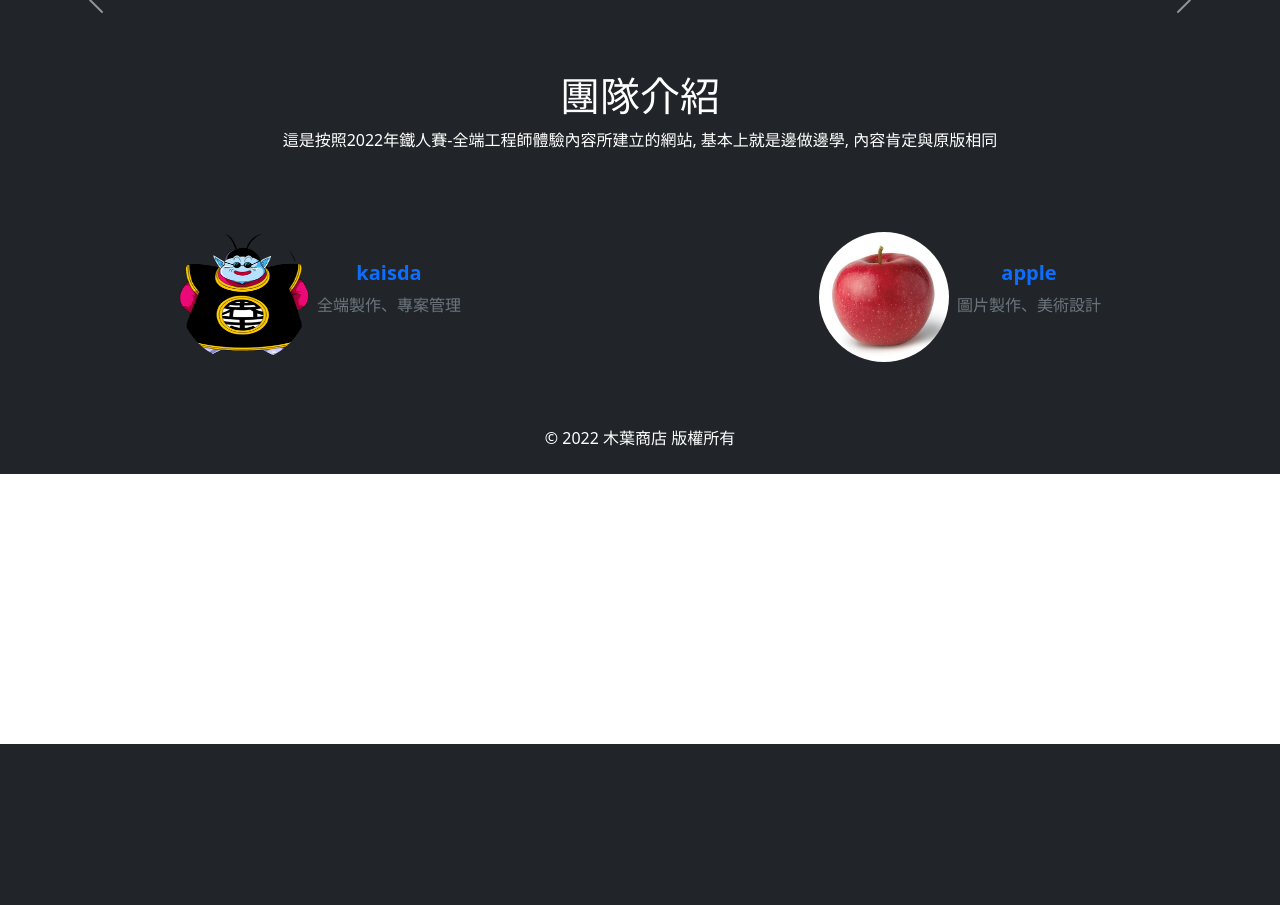
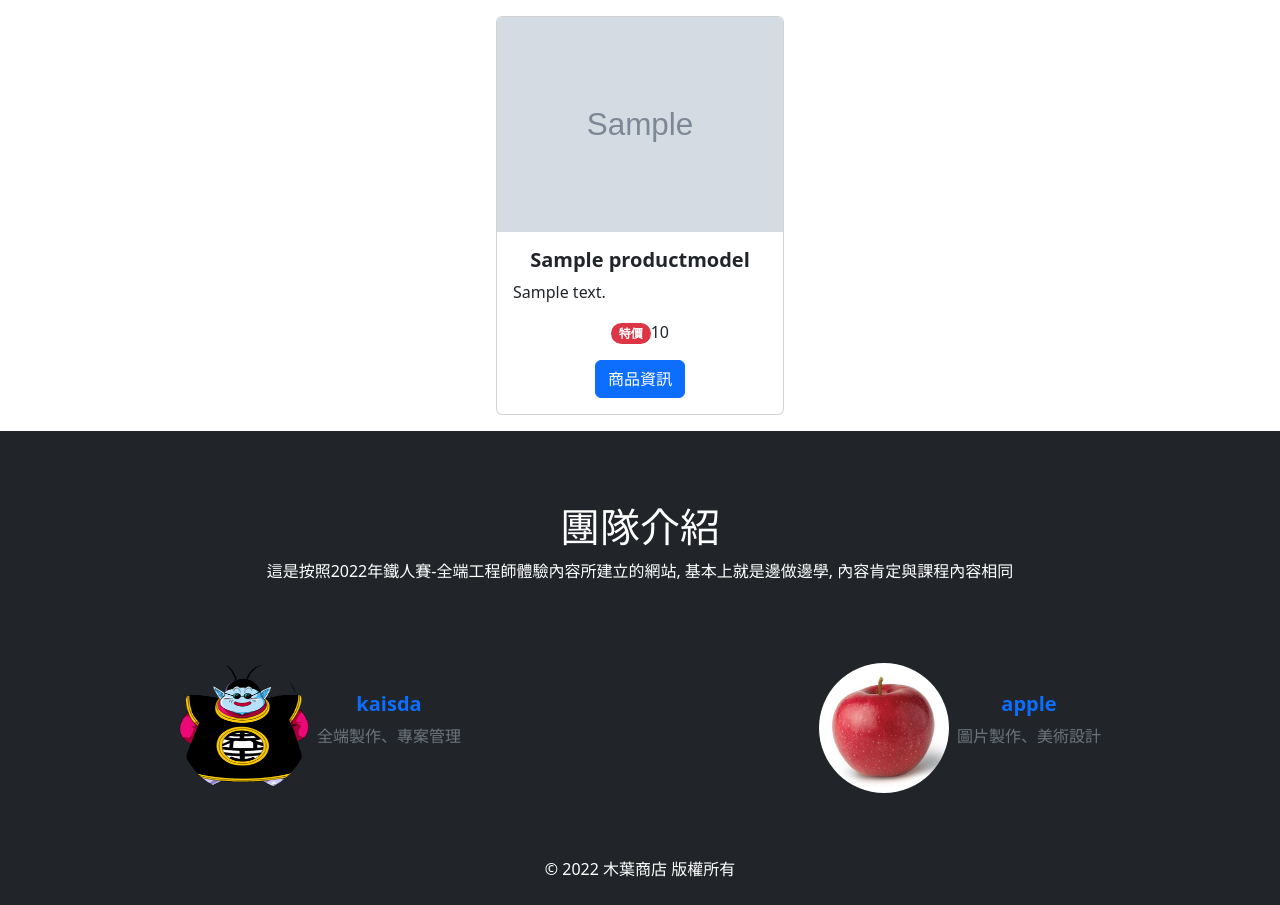
Before and after one commit to kaisda/narutomarket, a Django app: template templates/index.html in a window 1280 px wide. Shown: the part 56-961 px from the top of the page. Before the commit the page ends 800 px from the top, so only its background shows below. Run offline with Django 5.2, Linux system fonts and the light colour scheme; tables that the repository leaves empty hold one stand-in row (values such as "Sample post"); the template is opened without the code that fills it: values that come from a table or form of the project are taken from there, most other values are stand-ins (such as "Sample title", 1, 10 or a date in 2020); grey boxes marked "Sample" are stand-in pictures.

Commit message:
完成detail.html

```diff
--- a/myapp/views.py
+++ b/myapp/views.py
@@ -14,3 +14,8 @@
         product =  ProductModel.objects.get(id = i)
         productlist.append(product)
     return render(request, 'index.html', locals())
+
+
+def detail(request, id=None):
+    product= ProductModel.objects.get(id = id)
+    return render(request, 'detail.html', locals())
--- a/narutomarket/urls.py
+++ b/narutomarket/urls.py
@@ -21,4 +21,5 @@
 urlpatterns = [
     path('admin/', admin.site.urls),
     path('index/', views.index),
+    path('detail/<int:id>/', views.detail),
 ]
--- a/templates/base.html
+++ b/templates/base.html
@@ -12,14 +12,14 @@
 <body>
     <nav class="navbar navbar-expand-lg navbar-dark bg-dark">
         <div class="container-fluid">
-            <a class="navbar-brand" href="#">木葉商店</a>
+            <a class="navbar-brand" href="/index/">木葉商店</a>
             <button class="navbar-toggler" type="button" data-bs-toggle="collapse" data-bs-target="#navbarNavAltMarkup"
                 aria-controls="navbarNavAltMarkup" aria-expanded="false" aria-label="Toggle navigation">
                 <span class="navbar-toggler-icon"></span>
             </button>
             <div class="collapse navbar-collapse" id="navbarNavAltMarkup">
                 <div class="navbar-nav">
-                    <a class="nav-link active" aria-current="page" href="#">回到首頁</a>
+                    <a class="nav-link active" aria-current="page" href="/index/">回到首頁</a>
                     <a class="nav-link" href="#">查看商品</a>
                     <a class="nav-link" href="#">查看購物車</a>
                 </div>
@@ -27,13 +27,13 @@
         </div>
     </nav>
     {% block content %}{% endblock %}
-    <footer class="container-fluid text-center bg-dark text-white py-4">
+    <div class="container-fluid text-center bg-dark text-white py-4">
         <div class="row">
             <div class="col">
                 © 2022 木葉商店 版權所有
             </div>
         </div>
-    </footer>
+    </div>
 
     <script src="https://cdn.jsdelivr.net/npm/bootstrap@5.2.1/dist/js/bootstrap.bundle.min.js"
         integrity="sha384-u1OknCvxWvY5kfmNBILK2hRnQC3Pr17a+RTT6rIHI7NnikvbZlHgTPOOmMi466C8"
--- a/templates/index.html
+++ b/templates/index.html
@@ -27,7 +27,8 @@
         <div class="carousel-inner">
             {% for product in productlist %}
             <div class="carousel-item {% if product.pimage == 'eye1.png' %} active {% endif %}">
-                <img src="/static/images/products/{{product.pimage}}" class="d-block w-100" alt="...">
+                <a href="/detail/{{product.id}}/"><img src="/static/images/products/{{product.pimage}}"
+                        class="d-block w-100" alt="..."></a>
                 <div class="carousel-caption d-none d-md-block">
                     <h5>{{product.pname}}</h5>
                     <p>{{product.pdescription}}</p>
@@ -46,11 +47,28 @@
             <span class="visually-hidden">Next</span>
         </button>
     </div>
+    <div class="container-fluid text-center">
+        <div class="row">
+            {% for product in products %}
+            <div class="col">
+                <div class="card my-3 mx-auto" style="width: 18rem;">
+                    <img src="/static/images/products/{{product.pimage}}" class="card-img-top" alt="...">
+                    <div class="card-body">
+                        <h5 class="card-title fw-bold">{{product.pname}}</h5>
+                        <p class="card-text text-start">{{product.pdescription}}</p>
+                        <p><span class="badge rounded-pill text-bg-danger">特價</span>{{product.pprice}}</p>
+                        <a href="/detail/{{product.id}}/" class="btn btn-primary">商品資訊</a>
+                    </div>
+                </div>
+            </div>
+            {% endfor%}
+        </div>
+    </div>
     <div class="container-fluid text-center bg-dark text-white py-4">
         <div class="row">
             <div class="col my-5">
                 <h1>團隊介紹</h1>
-                <p>這是按照2022年鐵人賽-全端工程師體驗內容所建立的網站, 基本上就是邊做邊學, 內容肯定與原版相同</p>
+                <p>這是按照2022年鐵人賽-全端工程師體驗內容所建立的網站, 基本上就是邊做邊學, 內容肯定與課程內容相同</p>
             </div>
         </div>
         <div class="row">
```
Also changed, not shown: templates/detail.html (added, +31 -0 lines), static/images/page/bg_image.png (added), static/images/page/nin_w.png (added).
